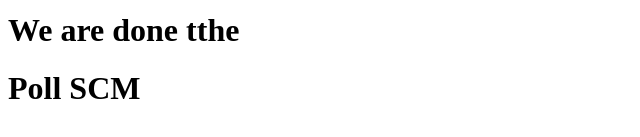
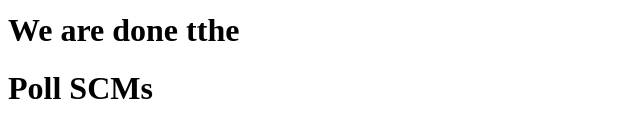
Before and after one commit to bhaskarmehta/AngularProjectDeployment, an Angular app: page / in a window 1280 px wide. Shown: the part 295-432 px from the top of the page, without its empty margins (0-640 px from the left). Built offline with nearby package versions, Linux system fonts and the light colour scheme.

Commit message:
Update app.component.html

```diff
--- a/src/app/app.component.html
+++ b/src/app/app.component.html
@@ -5,4 +5,4 @@
 <h5> New code is commiting </h5>
 <h1> Automation is happening  </h1>
 <h1> We are done tthe </h1>
-<h1> Poll SCM </h1>
+<h1> Poll SCMs </h1>
```
